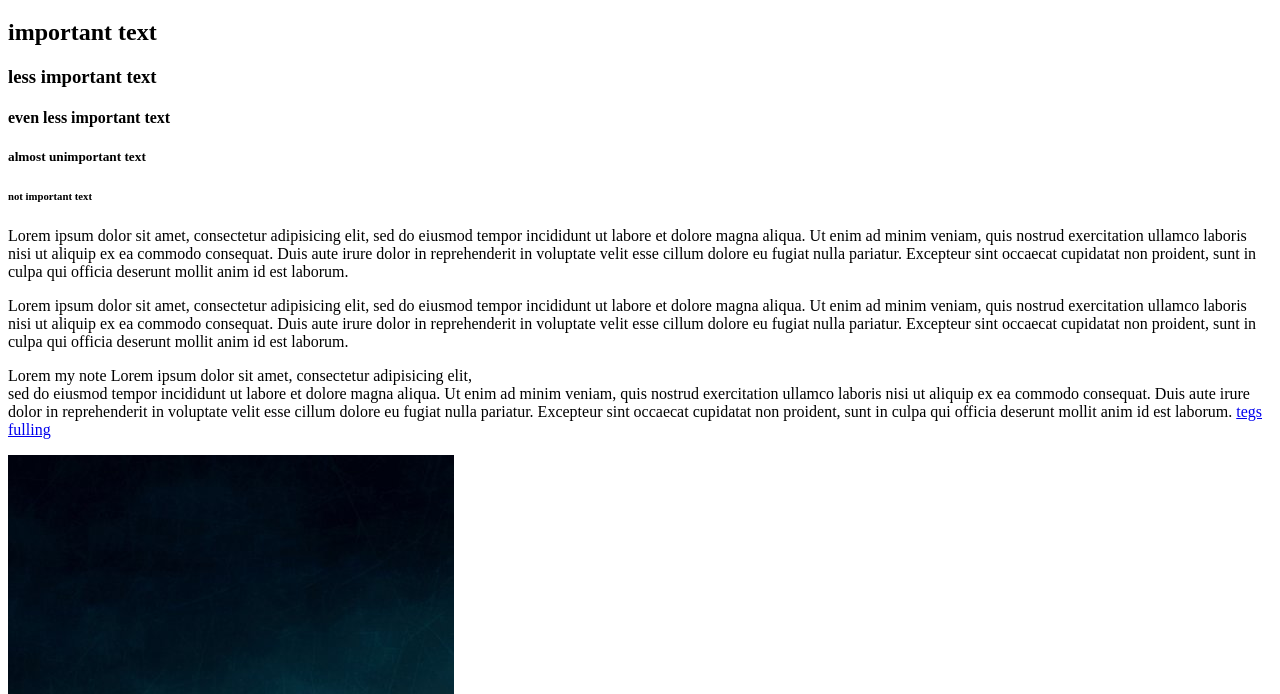
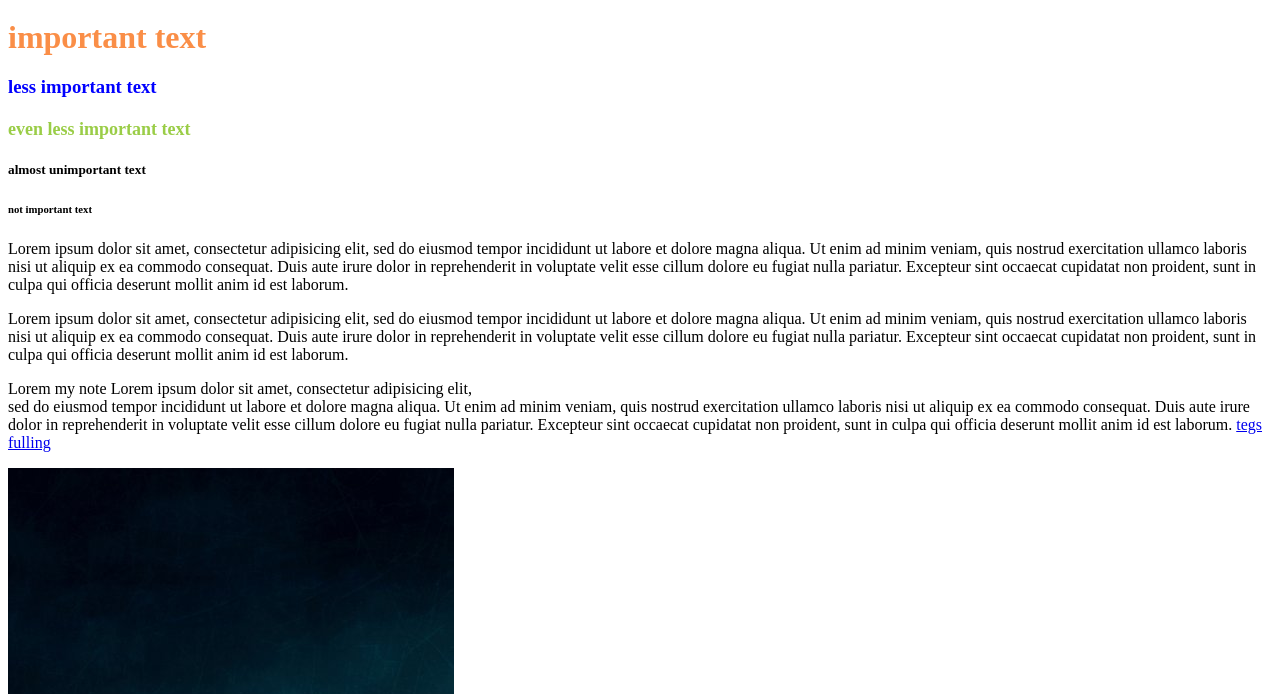
Before and after one commit to saymon-shishkin/first-project, a plain HTML site: page index.html in a window 1280 px wide. Shown: the part 61-755 px from the top of the page. Drawn offline with Linux system fonts and the light colour scheme.

Commit message:
play with color

```diff
--- a/index.html
+++ b/index.html
@@ -1,18 +1,18 @@
 <!DOCTYPE html>
 <html lang="en">
 <head>
-	<meta http-equiv="content-type" content="texе/html; charset=UTF-8">
+	<meta http-equiv="content-type" content="text/html; charset=UTF-8">
 	<title>meating for tegs #3</title>
 </head>
 <body>
 	<h1>Hellow User, this is my page</h1>
-	<h2>important text</h2>
-	<h3>less important text</h3>
-	<h4>even less important text</h4>
+	<h2><font size="6" color="#fa8e47" >important text</font></h2>
+	<h3><font color="blue" >less important text</font></h3>
+	<h4><font size="4" color="#9acd47" >even less important text</font></h4>
 	<h5>almost unimportant text</h5>
 	<h6>not important text</h5>
 
-	<p> Lorem ipsum dolor sit amet, <span color=yellow;>consectetur adipisicing elit, sed do eiusmod tempor incididunt</span>  ut labore et dolore magna aliqua. Ut enim ad minim veniam, quis nostrud exercitation ullamco laboris nisi ut aliquip ex ea commodo consequat. Duis aute irure dolor in reprehenderit in voluptate velit esse cillum dolore eu fugiat nulla pariatur. Excepteur sint occaecat cupidatat non proident, sunt in culpa qui officia deserunt mollit anim id est laborum.</p>
+	<p><font size="3"> Lorem ipsum dolor sit amet, <span>consectetur adipisicing elit, sed do eiusmod tempor incididunt</span>  ut labore et dolore magna aliqua. Ut enim ad minim veniam, quis nostrud exercitation ullamco laboris nisi ut aliquip ex ea commodo consequat. Duis aute irure dolor in reprehenderit in voluptate velit esse cillum dolore eu fugiat nulla pariatur. Excepteur sint occaecat cupidatat non proident, sunt in culpa qui officia deserunt mollit anim id est laborum.</font></p>
 	<p> Lorem ipsum dolor sit amet, consectetur adipisicing elit, sed do eiusmod tempor incididunt ut labore et dolore magna aliqua. Ut enim ad minim veniam, quis nostrud exercitation ullamco laboris nisi ut aliquip ex ea commodo consequat. Duis aute irure dolor in reprehenderit in voluptate velit esse cillum dolore eu fugiat nulla pariatur. Excepteur sint occaecat cupidatat non proident, sunt in culpa qui officia deserunt mollit anim id est laborum.</p>
 
 	<span>Lorem</span>
@@ -26,13 +26,7 @@
 
 	<p><img src="src/assets/img/little-boy.jpg" alt=""></p>
 
-	<ul>
-		<li><a target=_blank href="web1.html">one</a></li>
-		<li>two</li>
-		<li>three</li>
-		<li>four</li>
-		<li>five</li>
-	</ul>
+
 
 	<ol>
 		<li>one</li>
```
Also changed, not shown: web1.html (+10 -0 lines).
